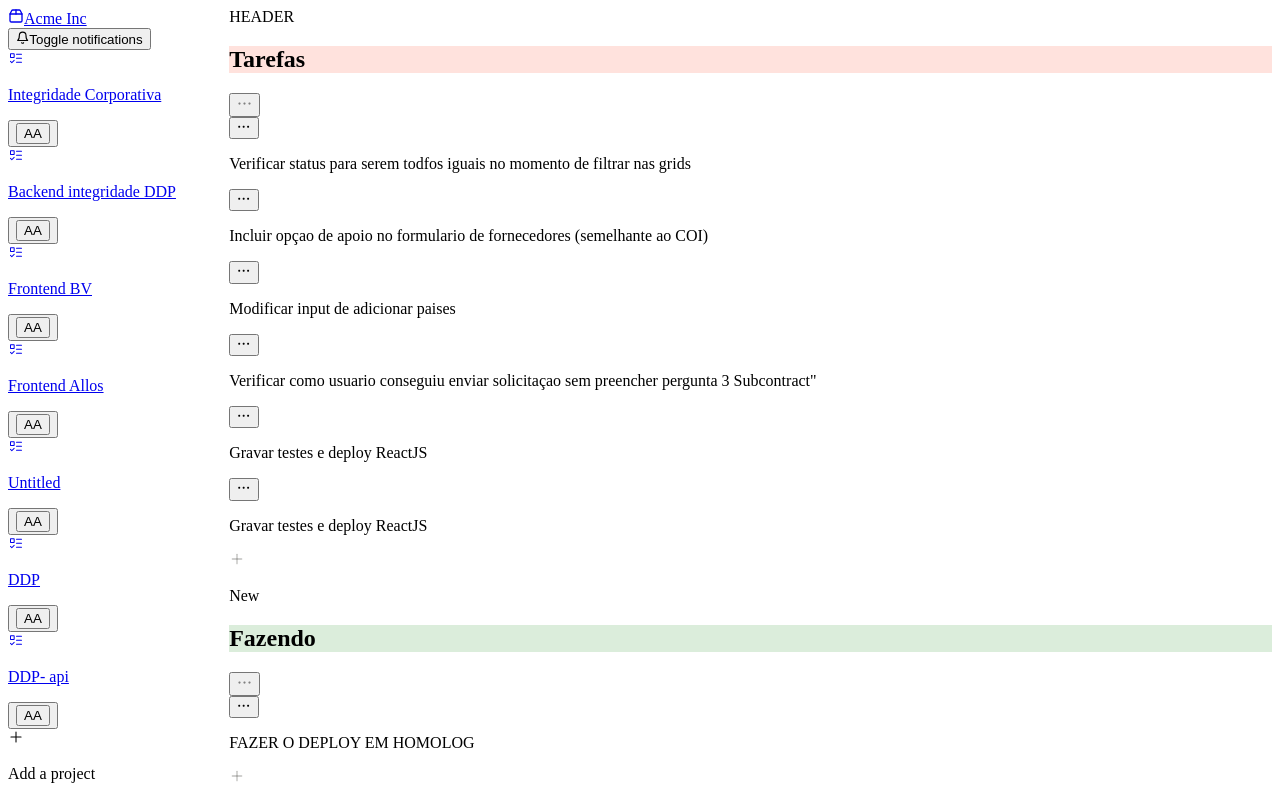
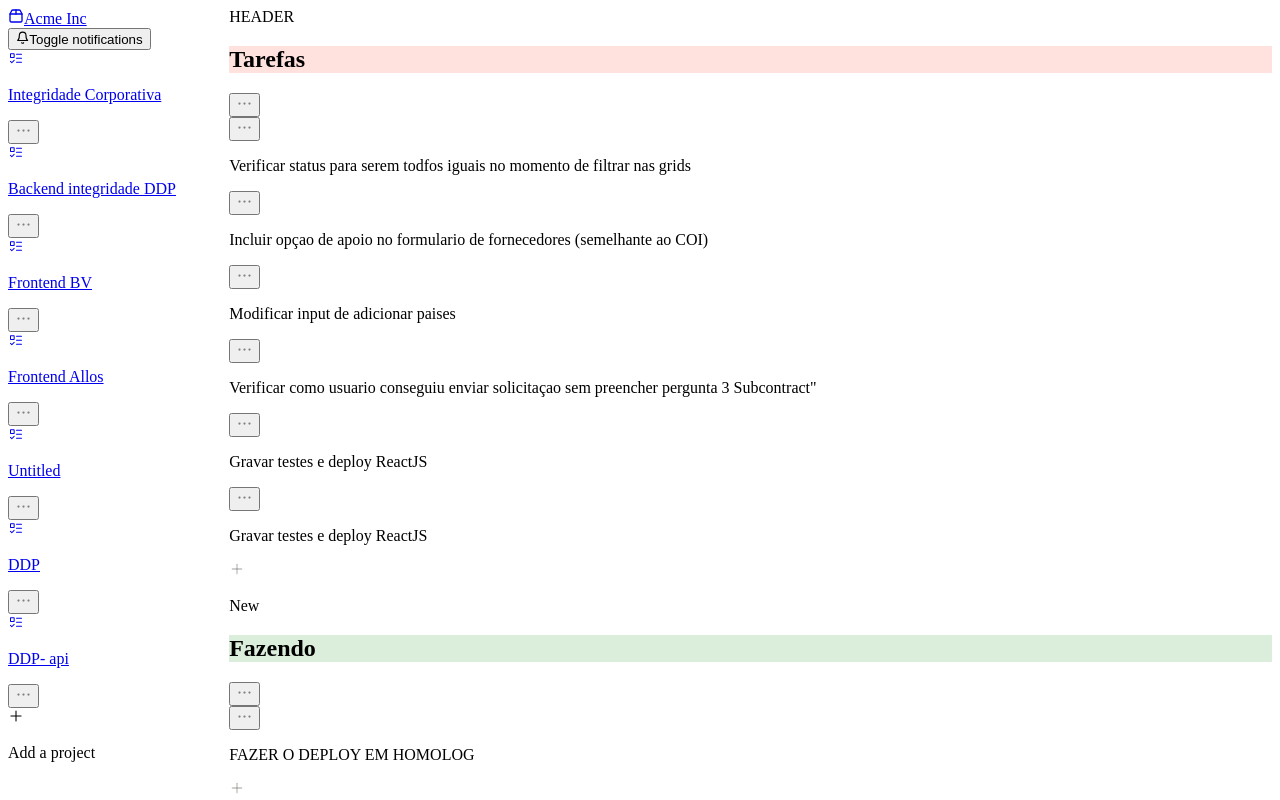
Before and after one commit to rodolfo-code/rotion-app, a Next.js app: page /workspace/0421 in a window 1280 px wide. Shown: the top 800 px of the page. Built offline with nearby package versions, Linux system fonts and the light colour scheme; data requests are answered from the project's data file.

Commit message:
fix: dropdown with hover: cards and links

```diff
--- a/app/components/navLink/index.tsx
+++ b/app/components/navLink/index.tsx
@@ -11,8 +11,53 @@ import { GoTasklist } from "react-icons/go";
 import { RxDotsHorizontal } from "react-icons/rx";
 
 import * as Cmd from "@/components/ui/command";
-import { Pencil2Icon, TrashIcon } from "@radix-ui/react-icons";
+import { EnvelopeClosedIcon, GearIcon, Pencil2Icon, PersonIcon, TrashIcon } from "@radix-ui/react-icons";
 import { Popover, PopoverContent, PopoverTrigger } from "@/components/ui/popover";
+import { CardMenu } from "@/app/workspace/components/CardMenu";
+
+import {
+  Cloud,
+  CreditCard,
+  Github,
+  Keyboard,
+  LifeBuoy,
+  LogOut,
+  Mail,
+  MessageSquare,
+  Plus,
+  PlusCircle,
+  RocketIcon,
+  Settings,
+  User,
+  UserPlus,
+  Users,
+} from "lucide-react";
+
+import {
+  Command,
+  CommandEmpty,
+  CommandGroup,
+  CommandInput,
+  CommandItem,
+  CommandList,
+  CommandSeparator,
+  CommandShortcut,
+} from "@/components/ui/command";
+
+import {
+  DropdownMenu,
+  DropdownMenuContent,
+  DropdownMenuGroup,
+  DropdownMenuItem,
+  DropdownMenuLabel,
+  DropdownMenuPortal,
+  DropdownMenuSeparator,
+  DropdownMenuShortcut,
+  DropdownMenuSub,
+  DropdownMenuSubContent,
+  DropdownMenuSubTrigger,
+  DropdownMenuTrigger,
+} from "@/components/ui/dropdown-menu";
 
 interface NavLinkProps {
   id: string;
@@ -27,7 +72,6 @@ let icons = {
 
 export default function NavLink({ href, title, icon, id }: NavLinkProps) {
   const pathname = usePathname();
-  const [open, setOpen] = useState(false);
   // const router = useRouter();
 
   function handleDeleteProject({ id }: { id: string }) {}
@@ -38,63 +82,56 @@ export default function NavLink({ href, title, icon, id }: NavLinkProps) {
     <Link
       href={`/workspace/${href}`}
       className={clsx(
-        "group relative flex items-start gap-x-3 rounded-md py-2 px-2 text-sm leading-6 font-medium text-gray-600 hover:bg-gray-100 hover:text-black whitespace-nowrap overflow-hidden text-ellipsis cursor-pointer",
+        "group relative flex items-start gap-x-3 rounded-md py-1.5 px-2 text-sm leading-6 font-medium text-gray-600 hover:bg-gray-100 hover:text-black whitespace-nowrap overflow-hidden text-ellipsis cursor-pointer",
         {
           "bg-gray-100 text-gray-950": pathname === `/workspace/${href}`,
         }
       )}
     >
-      <div className="flex justify-between w-full">
+      <div className="group flex justify-between w-full">
         <div className="flex gap-x-3">
           <IconComponent className="h-4 w-4" />
           <p className="text-xs">{title}</p>
         </div>
 
-        {/* <div className="hidden z-50 right-[6px] self-center group-hover:block absolute">
-          <Button
-            onClick={() => setOpen(true)}
-            variant="outline"
-            size="icon"
-            className="flex h-5 p-0 w-6 bg-inherityyy hover:bg-neutral-200 relative border-none rounded-sm"
-          >
-            <RxDotsHorizontal color="gray" size={15} className="self-center" />
-          </Button>
-        </div> */}
-        {/* <div className="absolute z-50 left-68 top-3 w-56">{open && <CardMenu onClose={() => setOpen(false)} />}</div> */}
-
-        <Popover>
-          <PopoverTrigger>
-            {/* <div className="hidden z-50 right-[6px] self-center group-hover:block absolute"> */}
-            <button
-              onClick={() => setOpen(true)}
-              // variant="outline"
-              // size="icon"
-              className="flex h-5 p-0 w-6 bg-inherit hover:bg-neutral-200 relative border-none rounded-sm"
+        <DropdownMenu>
+          <DropdownMenuTrigger asChild>
+            <Button
+              variant="ghost"
+              size="icon"
+              className="flex h-5 p-0 w-5 hover:bg-neutral-200 relative border-none rounded-md
+              fill-current text-xs whitespace-nowrap overflow-hidden opacity-0 right-0 z-50 top-[0px] transition-opacity duration-200 ease-linear pointer-events-none group-hover:pointer-events-auto group-hover:opacity-100"
             >
-              AA
-              {/* <div className="hidden  h-5 p-0 w-6 bg-inherit hover:bg-neutral-200 hover:block border-none rounded-sm">
-                <RxDotsHorizontal color="gray" size={15} className="self-center" />
-              </div> */}
-            </button>
-            {/* </div> */}
-          </PopoverTrigger>
-          <PopoverContent className="w-80">
-            <Cmd.Command>
-              <Cmd.CommandList>
-                <Cmd.CommandGroup heading="Suggestions">
-                  <Cmd.CommandItem className="">
-                    <Pencil2Icon className="mr-2 h-4 w-4" />
-                    <span>Edit</span>
-                  </Cmd.CommandItem>
-                  <Cmd.CommandItem>
-                    <TrashIcon className="mr-2 h-4 w-4" />
-                    <span>Delete</span>
-                  </Cmd.CommandItem>
-                </Cmd.CommandGroup>
-              </Cmd.CommandList>
-            </Cmd.Command>
-          </PopoverContent>
-        </Popover>
+              <RxDotsHorizontal color="gray" size={15} className="self-center" />
+            </Button>
+          </DropdownMenuTrigger>
+          <DropdownMenuContent className="w-56">
+            <DropdownMenuLabel>My Account</DropdownMenuLabel>
+            <DropdownMenuSeparator />
+            <DropdownMenuGroup>
+              <DropdownMenuItem>
+                <User className="mr-2 h-4 w-4" />
+                <span>Profile</span>
+                <DropdownMenuShortcut>⇧⌘P</DropdownMenuShortcut>
+              </DropdownMenuItem>
+              <DropdownMenuItem>
+                <CreditCard className="mr-2 h-4 w-4" />
+                <span>Billing</span>
+                <DropdownMenuShortcut>⌘B</DropdownMenuShortcut>
+              </DropdownMenuItem>
+              <DropdownMenuItem>
+                <Settings className="mr-2 h-4 w-4" />
+                <span>Settings</span>
+                <DropdownMenuShortcut>⌘S</DropdownMenuShortcut>
+              </DropdownMenuItem>
+              <DropdownMenuItem>
+                <Keyboard className="mr-2 h-4 w-4" />
+                <span>Keyboard shortcuts</span>
+                <DropdownMenuShortcut>⌘K</DropdownMenuShortcut>
+              </DropdownMenuItem>
+            </DropdownMenuGroup>
+          </DropdownMenuContent>
+        </DropdownMenu>
       </div>
     </Link>
   );
--- a/app/workspace/components/CardMenu.tsx
+++ b/app/workspace/components/CardMenu.tsx
@@ -1,4 +1,18 @@
 import { EnvelopeClosedIcon, GearIcon, Pencil2Icon, PersonIcon, RocketIcon, TrashIcon } from "@radix-ui/react-icons";
+import {
+  DropdownMenu,
+  DropdownMenuContent,
+  DropdownMenuGroup,
+  DropdownMenuItem,
+  DropdownMenuLabel,
+  DropdownMenuPortal,
+  DropdownMenuSeparator,
+  DropdownMenuShortcut,
+  DropdownMenuSub,
+  DropdownMenuSubContent,
+  DropdownMenuSubTrigger,
+  DropdownMenuTrigger,
+} from "@/components/ui/dropdown-menu";
 
 import {
   Command,
@@ -11,70 +25,48 @@ import {
   CommandShortcut,
 } from "@/components/ui/command";
 import { useEffect, useRef, useState } from "react";
+import { Button } from "@/components/ui/button";
+import { RxDotsHorizontal } from "react-icons/rx";
+import { CreditCard, Keyboard, Settings, User } from "lucide-react";
 
 export function CardMenu({ onClose }: any) {
-  const [isOpen, setIsOpen] = useState(true);
-
-  // Ref para o elemento do modal
-  const modalRef = useRef<HTMLDivElement>(null);
-
-  // Função para fechar o modal
-  const closeModal = () => {
-    setIsOpen(false);
-    onClose();
-  };
-
-  useEffect(() => {
-    const handleClickOutside = (event: MouseEvent) => {
-      if (modalRef.current && !modalRef.current.contains(event.target as Node)) {
-        closeModal();
-      }
-    };
-
-    document.addEventListener("mousedown", handleClickOutside);
-    return () => {
-      document.removeEventListener("mousedown", handleClickOutside);
-    };
-  }, []);
-
   return (
-    <Command className="rounded-lg border shadow-md z-50 " ref={modalRef}>
-      <CommandInput placeholder="Type a command or search..." />
-      <CommandList>
-        <CommandEmpty>No results found.</CommandEmpty>
-        <CommandGroup heading="Suggestions">
-          <CommandItem className="">
-            <Pencil2Icon className="mr-2 h-4 w-4" />
-            <span>Edit</span>
-          </CommandItem>
-          <CommandItem>
-            <TrashIcon className="mr-2 h-4 w-4" />
-            <span>Delete</span>
-          </CommandItem>
-          <CommandItem>
-            <RocketIcon className="mr-2 h-4 w-4" />
-            <span>Launch</span>
-          </CommandItem>
-        </CommandGroup>
-        <CommandSeparator />
-        <CommandGroup heading="Settings">
-          <CommandItem>
-            <PersonIcon className="mr-2 h-4 w-4" />
+    <DropdownMenu>
+      <DropdownMenuTrigger asChild>
+        <Button
+          variant="outline"
+          size="icon"
+          className="absolute  rounded-md fill-current text-xs whitespace-nowrap overflow-hidden opacity-0 right-1.5 top-1.5 z-50  transition-opacity duration-200 ease-linear pointer-events-none group-hover:pointer-events-auto group-hover:opacity-100 focus-visible:ring-0 flex h-5 p-2 w-9 hover:bg-neutral-100 shadow-sm"
+        >
+          <RxDotsHorizontal color="gray" size={15} className="self-center" />
+        </Button>
+      </DropdownMenuTrigger>
+      <DropdownMenuContent className="w-56">
+        <DropdownMenuLabel>My Account</DropdownMenuLabel>
+        <DropdownMenuSeparator />
+        <DropdownMenuGroup>
+          <DropdownMenuItem>
+            <User className="mr-2 h-4 w-4" />
             <span>Profile</span>
-            <CommandShortcut>⌘P</CommandShortcut>
-          </CommandItem>
-          <CommandItem>
-            <EnvelopeClosedIcon className="mr-2 h-4 w-4" />
-            <span>Mail</span>
-            <CommandShortcut>⌘B</CommandShortcut>
-          </CommandItem>
-          <CommandItem>
-            <GearIcon className="mr-2 h-4 w-4" />
+            <DropdownMenuShortcut>⇧⌘P</DropdownMenuShortcut>
+          </DropdownMenuItem>
+          <DropdownMenuItem>
+            <CreditCard className="mr-2 h-4 w-4" />
+            <span>Billing</span>
+            <DropdownMenuShortcut>⌘B</DropdownMenuShortcut>
+          </DropdownMenuItem>
+          <DropdownMenuItem>
+            <Settings className="mr-2 h-4 w-4" />
             <span>Settings</span>
-            <CommandShortcut>⌘S</CommandShortcut>
-          </CommandItem>
-        </CommandGroup>
-      </CommandList>
-    </Command>
+            <DropdownMenuShortcut>⌘S</DropdownMenuShortcut>
+          </DropdownMenuItem>
+          <DropdownMenuItem>
+            <Keyboard className="mr-2 h-4 w-4" />
+            <span>Keyboard shortcuts</span>
+            <DropdownMenuShortcut>⌘K</DropdownMenuShortcut>
+          </DropdownMenuItem>
+        </DropdownMenuGroup>
+      </DropdownMenuContent>
+    </DropdownMenu>
   );
 }
--- a/app/workspace/components/TaskCard.tsx
+++ b/app/workspace/components/TaskCard.tsx
@@ -59,18 +59,13 @@ export default function TaskCard(props: TaskCardTypes) {
   }
 
   return (
-    <div className="group relative shadow-sm">
-      <div className="hidden z-50 left-[86.3%] top-[7%] group-hover:block absolute">
-        <Button onClick={() => setOpen(true)} variant="outline" size="icon" className="flex h-5 p-2 w-9 hover:bg-neutral-100 relative shadow-sm">
-          <RxDotsHorizontal className="self-center" />
-        </Button>
-      </div>
-      <div className="absolute z-50 left-68 top-3 w-56">{open && <CardMenu onClose={() => setOpen(false)} />}</div>
+    <div className="group relative shadow-sm z-10">
+      <CardMenu />
 
       <Sheet.Root>
         <Sheet.Trigger>
-          <div className="hover:bg-gray-50 transition-colors hover:shadow-sm shadow-sm bg-white rounded min-h-12 relative cursor-pointer border-[1px]">
-            <div className="flex flex-wrap px-3 pb-3">
+          <div className="relative hover:bg-gray-50 transition-colors hover:shadow-sm shadow-sm bg-white rounded min-h-12 cursor-pointer border-[1px]">
+            <div className="flex flex-wrap px-3 pb-3 relative">
               <p className="text-wrap text-xs text-gray-900 font-medium dark:text-gray-400 mt-2">{content}</p>
             </div>
           </div>
```
